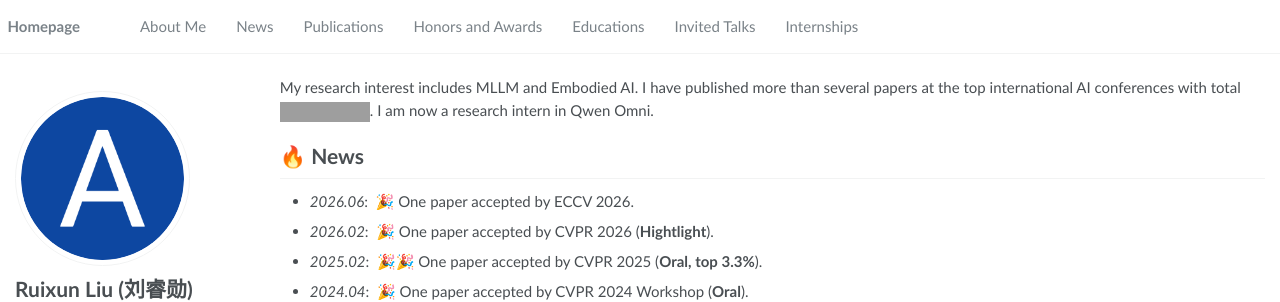
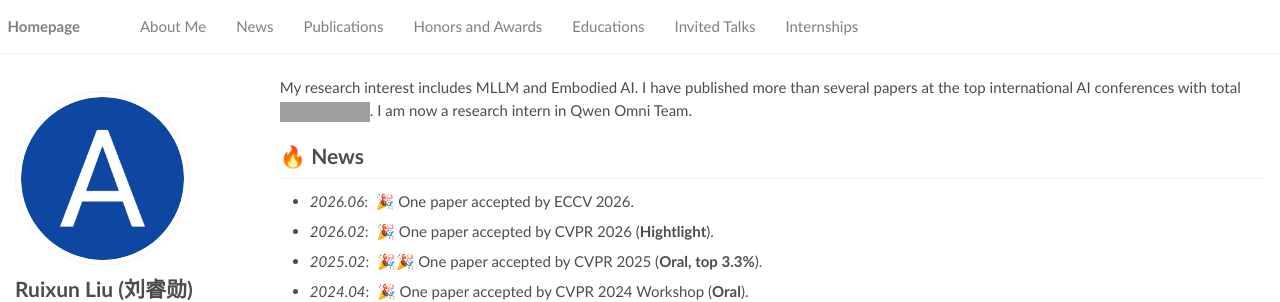
Before and after one commit to liuruixun/liuruixun.github.io, a Jekyll site: the page built from _pages/about.md, in a window 1280 px wide and 900 px high. Shown: the top 302 px of the window. Built offline with Jekyll 4.4.1, drawn with Linux system fonts in a browser that asks for light colours; grey boxes are pictures that could not be loaded.

Commit message:
Update about.md

```diff
--- a/_pages/about.md
+++ b/_pages/about.md
@@ -18,7 +18,7 @@
 <span class='anchor' id='about-me'></span>
 
 
-My research interest includes MLLM and Embodied AI. I have published more than several papers at the top international AI conferences with total  <a href='https://scholar.google.com/citations?user=WTleRV8AAAAJ'><img src="https://img.shields.io/endpoint?url={{ url | url_encode }}&logo=Google%20Scholar&labelColor=f6f6f6&color=9cf&style=flat&label=citations"></a>. I am now a research intern in Qwen Omni.
+My research interest includes MLLM and Embodied AI. I have published more than several papers at the top international AI conferences with total  <a href='https://scholar.google.com/citations?user=WTleRV8AAAAJ'><img src="https://img.shields.io/endpoint?url={{ url | url_encode }}&logo=Google%20Scholar&labelColor=f6f6f6&color=9cf&style=flat&label=citations"></a>. I am now a research intern in Qwen Omni Team.
 
 
 # 🔥 News
```
